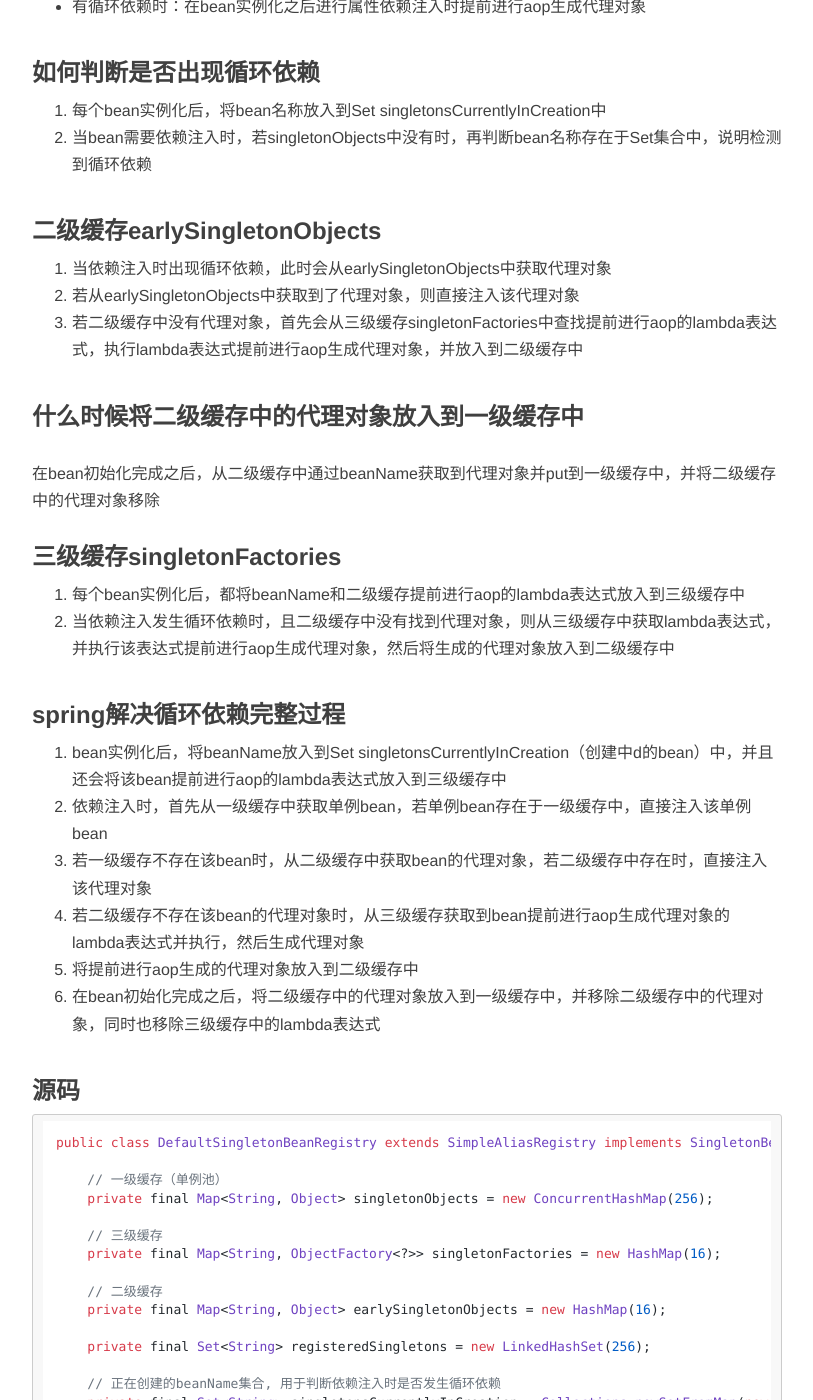
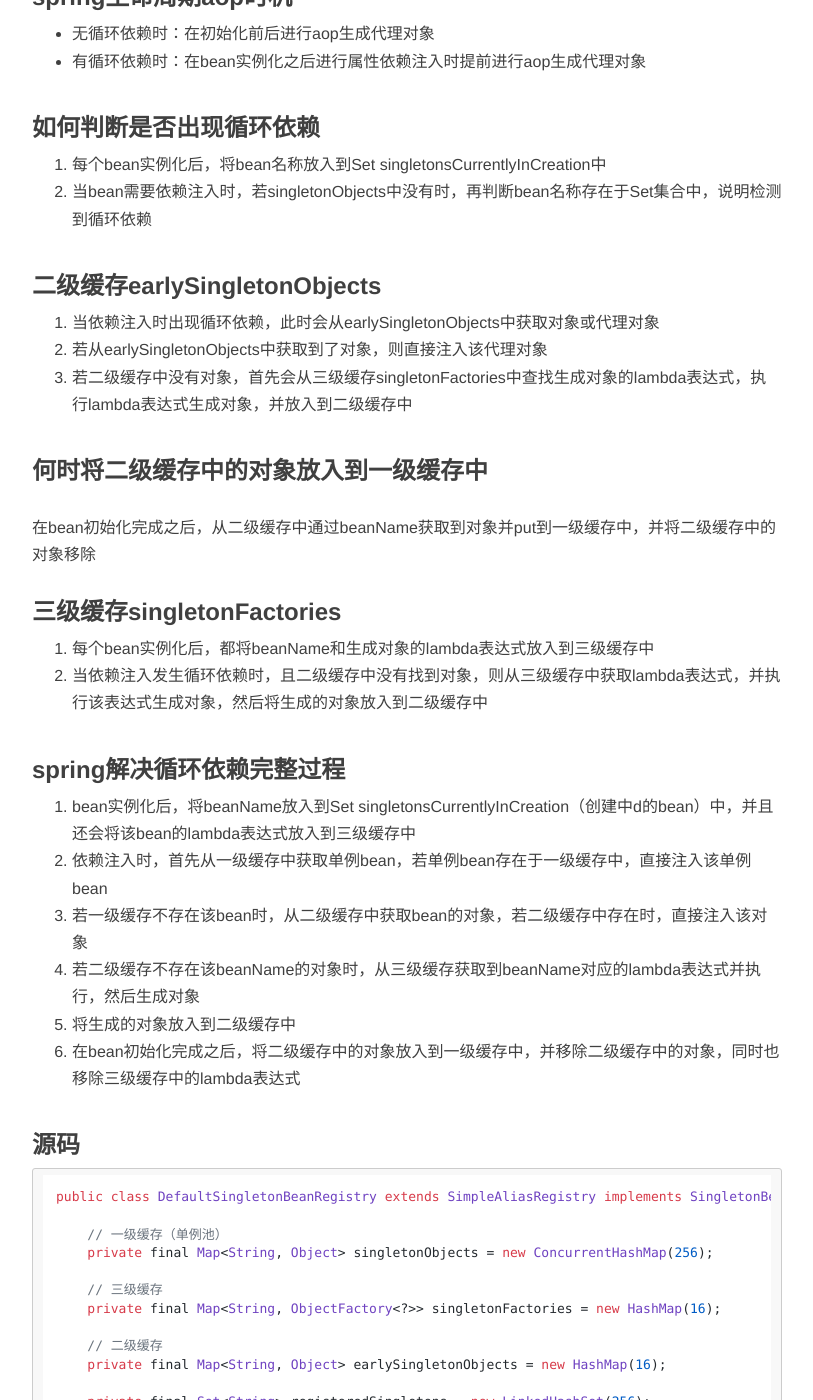
Before and after one commit to ZhouJianBoPro/ZhouJianBoPro.github.io, a Jekyll site: the page built from _posts/2024-10-23-spring循环依赖.md, in a window 1280 px wide and 1400 px high, scrolled down 974 px. Shown: the whole window, without its empty margins (233-1046 px from the left). Built offline with Jekyll 4.4.1, drawn with Linux system fonts in a browser that asks for light colours; nearby versions of some CDN libraries; comment, search, counter and statistics services are not loaded; some of the changed text lies outside the part shown.

Commit message:
文档更新

````diff
--- a/_posts/2024-10-23-spring循环依赖.md
+++ b/_posts/2024-10-23-spring循环依赖.md
@@ -15,8 +15,8 @@ tags: [spring]
 
 ### spring是如何解决循环依赖的
 1. 一级缓存：Map<String, Object> singletonObjects：单例池，用于存储已经实例化的单例bean对象
-2. 二级缓存：Map<String, Object> earlySingletonObjects：提前进行aop生成的代理对象
-3. 三级缓存：Map<String, ObjectFactory<?>> singletonFactories
+2. 二级缓存：Map<String, Object> earlySingletonObjects：普通对象或代理对象（需要进行提前aop时生成代理对象）
+3. 三级缓存：Map<String, ObjectFactory<?>> singletonFactories：生成（对象，代理对象）的lambda表达式
 
 ### spring生命周期aop时机
 - 无循环依赖时：在初始化前后进行aop生成代理对象
@@ -27,24 +27,24 @@ tags: [spring]
 2. 当bean需要依赖注入时，若singletonObjects中没有时，再判断bean名称存在于Set集合中，说明检测到循环依赖
 
 ### 二级缓存earlySingletonObjects
-1. 当依赖注入时出现循环依赖，此时会从earlySingletonObjects中获取代理对象
-2. 若从earlySingletonObjects中获取到了代理对象，则直接注入该代理对象
-3. 若二级缓存中没有代理对象，首先会从三级缓存singletonFactories中查找提前进行aop的lambda表达式，执行lambda表达式提前进行aop生成代理对象，并放入到二级缓存中
+1. 当依赖注入时出现循环依赖，此时会从earlySingletonObjects中获取对象或代理对象
+2. 若从earlySingletonObjects中获取到了对象，则直接注入该代理对象
+3. 若二级缓存中没有对象，首先会从三级缓存singletonFactories中查找生成对象的lambda表达式，执行lambda表达式生成对象，并放入到二级缓存中
 
-### 什么时候将二级缓存中的代理对象放入到一级缓存中
-在bean初始化完成之后，从二级缓存中通过beanName获取到代理对象并put到一级缓存中，并将二级缓存中的代理对象移除
+### 何时将二级缓存中的对象放入到一级缓存中
+在bean初始化完成之后，从二级缓存中通过beanName获取到对象并put到一级缓存中，并将二级缓存中的对象移除
 
 ### 三级缓存singletonFactories
-1. 每个bean实例化后，都将beanName和二级缓存提前进行aop的lambda表达式放入到三级缓存中
-2. 当依赖注入发生循环依赖时，且二级缓存中没有找到代理对象，则从三级缓存中获取lambda表达式，并执行该表达式提前进行aop生成代理对象，然后将生成的代理对象放入到二级缓存中
+1. 每个bean实例化后，都将beanName和生成对象的lambda表达式放入到三级缓存中
+2. 当依赖注入发生循环依赖时，且二级缓存中没有找到对象，则从三级缓存中获取lambda表达式，并执行该表达式生成对象，然后将生成的对象放入到二级缓存中
 
 ### spring解决循环依赖完整过程
-1. bean实例化后，将beanName放入到Set<String> singletonsCurrentlyInCreation（创建中d的bean）中，并且还会将该bean提前进行aop的lambda表达式放入到三级缓存中
+1. bean实例化后，将beanName放入到Set<String> singletonsCurrentlyInCreation（创建中d的bean）中，并且还会将该bean的lambda表达式放入到三级缓存中
 2. 依赖注入时，首先从一级缓存中获取单例bean，若单例bean存在于一级缓存中，直接注入该单例bean
-3. 若一级缓存不存在该bean时，从二级缓存中获取bean的代理对象，若二级缓存中存在时，直接注入该代理对象
-4. 若二级缓存不存在该bean的代理对象时，从三级缓存获取到bean提前进行aop生成代理对象的lambda表达式并执行，然后生成代理对象
-5. 将提前进行aop生成的代理对象放入到二级缓存中
-6. 在bean初始化完成之后，将二级缓存中的代理对象放入到一级缓存中，并移除二级缓存中的代理对象，同时也移除三级缓存中的lambda表达式
+3. 若一级缓存不存在该bean时，从二级缓存中获取bean的对象，若二级缓存中存在时，直接注入该对象
+4. 若二级缓存不存在该beanName的对象时，从三级缓存获取到beanName对应的lambda表达式并执行，然后生成对象
+5. 将生成的对象放入到二级缓存中
+6. 在bean初始化完成之后，将二级缓存中的对象放入到一级缓存中，并移除二级缓存中的对象，同时也移除三级缓存中的lambda表达式
 
 ### 源码
 ```java
@@ -131,9 +131,9 @@ public class DefaultSingletonBeanRegistry extends SimpleAliasRegistry implements
                     // 3. 从三级缓存中获取
                     ObjectFactory<?> singletonFactory = (ObjectFactory)this.singletonFactories.get(beanName);
                     if (singletonFactory != null) {
-                        // 4. 执行三级缓存中获取到lambda表达式，生成代理对象
+                        // 4. 执行三级缓存中获取到lambda表达式，生成对象
                         singletonObject = singletonFactory.getObject();
-                        // 5. 将代理对象放入到二级缓存中
+                        // 5. 将对象放入到二级缓存中
                         this.earlySingletonObjects.put(beanName, singletonObject);
                         // 6. 从三级缓存中移除
                         this.singletonFactories.remove(beanName);
````
